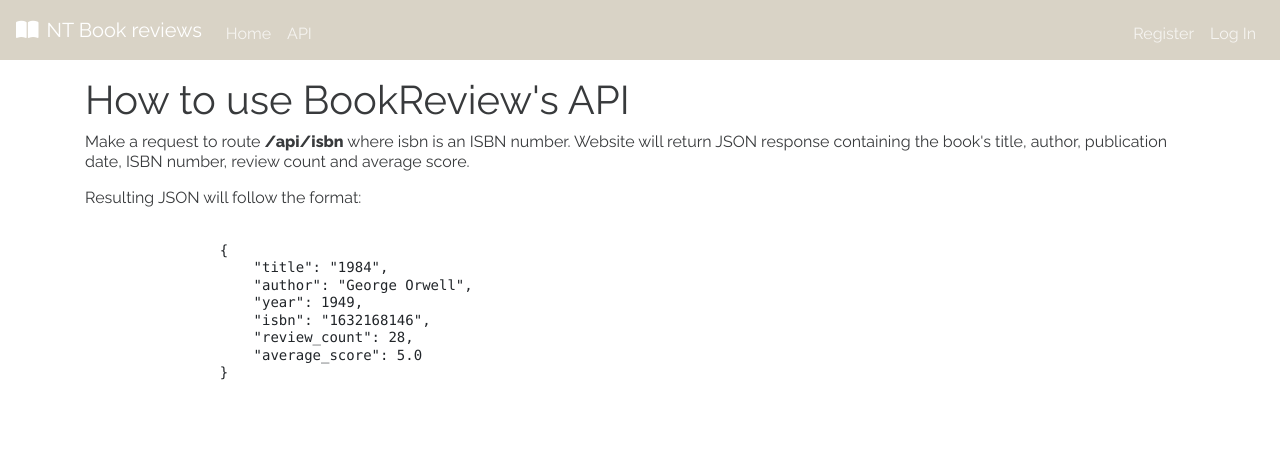
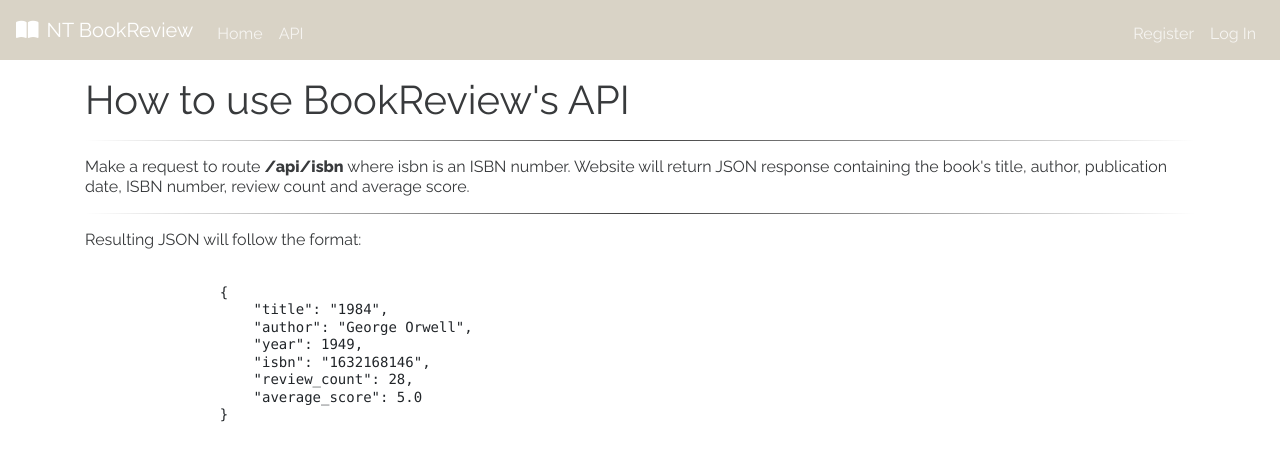
Before and after one commit to nahidtopalovic/bookReview, a Flask app: page /api in a window 1280 px wide. Shown: the top 456 px of the page. Run offline with Flask 2, Linux system fonts and the light colour scheme; some libraries are stand-ins or nearby versions.

Commit message:
Update readme

```diff
--- a/templates/api.html
+++ b/templates/api.html
@@ -10,8 +10,9 @@
 
     <div class="container mt-3">
         <h1> How to use BookReview's API</h1>
+        <hr class="hr-style-two">
         <p mt-2> Make a request to route <strong>/api/isbn</strong> where isbn is an ISBN number. Website will return JSON response containing the book's title, author, publication date, ISBN number, review count and average score.</p>
-
+        <hr class="hr-style-two">
         <p>Resulting JSON will follow the format:</p>
         <pre>
             <code>
--- a/templates/layout.html
+++ b/templates/layout.html
@@ -33,7 +33,7 @@
     <body {% block bodyClass %}{% endblock %}>
 
          <nav class="navbar navbar-expand-md navbar-dark">
-            <a class="navbar-brand" href="/"><i id="brand" class="fas fa-book-open mr-2"></i><span class="blue">NT </span><span class="red">Book reviews</span></a>
+            <a class="navbar-brand" href="/"><i id="brand" class="fas fa-book-open mr-2"></i><span>NT BookReview</span></a>
             <button aria-controls="navbar" aria-expanded="false" aria-label="Toggle navigation" class="navbar-toggler" data-target="#navbar" data-toggle="collapse" type="button">
                 <span class="navbar-toggler-icon"></span>
             </button>
```
Also changed, not shown: README.md.
